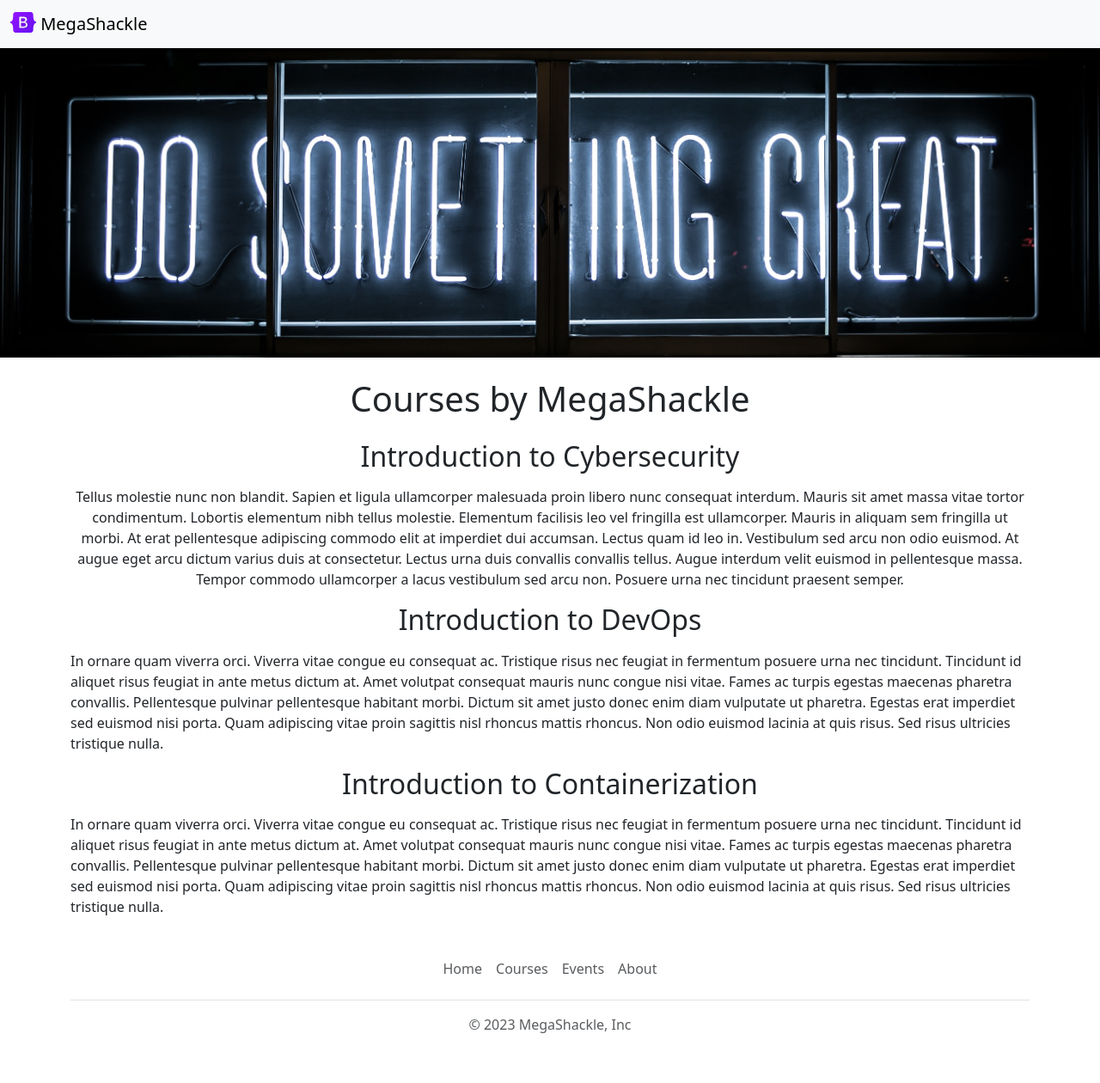
After one commit to alexbraic/fcc-python-flask-web-app, a Flask app: page /learn in a window 1280 px wide. The commit adds this page. Shown: the whole page at 86% size. Run offline with Flask 2, Linux system fonts and the light colour scheme.

Commit message:
Fully functional web app. Created all pages and links to them.

```diff
--- a/app.py
+++ b/app.py
@@ -40,4 +40,20 @@ def index():
 def jobs():
   return jsonify(JOBS)
 
+
+@app.route('/learn')
+def learn():
+  return render_template('learn.html')
+
+
+@app.route('/events')
+def events():
+  return render_template('events.html')
+
+
+@app.route('/about')
+def about():
+  return render_template('about.html')
+
+
 app.run(host='0.0.0.0',debug=True)
--- a/templates/footer.html
+++ b/templates/footer.html
@@ -1,11 +1,10 @@
 <div class="container">
   <footer class="py-3 my-4">
     <ul class="nav justify-content-center border-bottom pb-3 mb-3">
-      <li class="nav-item"><a href="#" class="nav-link px-2 text-muted">Home</a></li>
-      <li class="nav-item"><a href="#" class="nav-link px-2 text-muted">Features</a></li>
-      <li class="nav-item"><a href="#" class="nav-link px-2 text-muted">Pricing</a></li>
-      <li class="nav-item"><a href="#" class="nav-link px-2 text-muted">FAQs</a></li>
-      <li class="nav-item"><a href="#" class="nav-link px-2 text-muted">About</a></li>
+      <li class="nav-item"><a href="https://fcc-python-flask-web-app.alexb78.repl.co/" class="nav-link px-2 text-muted">Home</a></li>
+      <li class="nav-item"><a href="https://fcc-python-flask-web-app.alexb78.repl.co/learn" class="nav-link px-2 text-muted">Courses</a></li>
+      <li class="nav-item"><a href="https://fcc-python-flask-web-app.alexb78.repl.co/events" class="nav-link px-2 text-muted">Events</a></li>
+      <li class="nav-item"><a href="https://fcc-python-flask-web-app.alexb78.repl.co/about" class="nav-link px-2 text-muted">About</a></li>
     </ul>
     <p class="text-center text-muted">&copy; 2023 MegaShackle, Inc</p>
   </footer>
--- a/templates/home.html
+++ b/templates/home.html
@@ -1,25 +1,5 @@
-<!DOCTYPE html>
-<html>
-  <head>
-    <meta charset="UTF-8" />
-    <meta http-equiv="X-UA-Compatible" content="IE=edge" />
-    <meta name="viewport" content="width=device-width, initial-scale=1.0" />
-<!--     <link rel="stylesheet" type="text/css" href="text/style.css" />  -->
-    <link href="https://cdn.jsdelivr.net/npm/bootstrap@5.3.0-alpha1/dist/css/bootstrap.min.css" rel="stylesheet" integrity="sha384-GLhlTQ8iRABdZLl6O3oVMWSktQOp6b7In1Zl3/Jr59b6EGGoI1aFkw7cmDA6j6gD" crossorigin="anonymous">
-    <title>Careers Web-app</title>
-    <style>
-      #banner {
-        height: 360px;
-        width: 100%;
-        object-fit: cover;
-        margin-bottom: 16px;
-      }
-    </style>
-  </head>
-  <body>
-    {% include 'nav.html' %}
-    <img src="/static/clark-tibbs-banner.jpg" class="img-fluid" id="banner"/>
-    </div>
+{% extends 'index.html' %}
+{% block body %}
   <div class="container">
     <h1 class="text-center mt-2 mb-4">{{company_name}} careers</h1>
     <div class="row" style="margin-bottom: 16px">
@@ -37,9 +17,7 @@
       {% endfor %}
     </div>
     <div class="text-center">
-        <button class="btn btn-primary btn-lg">Contact Us</button>
+      <a href="mailto:hello@megashackle.ai?subject=Questions%20regarding%20Applications&body=My%20name%3A%20%3Cyour%20name%20here%3E%0D%0AMy%20Questions%3A%20%3Center%20questions%20here%3E" target="_blank" class="btn btn-primary btn-lg">Contact Us</a>
     </div>
   </div>
-    {% include 'footer.html' %}
-  </body>
-</html>
+{% endblock %}
--- /dev/null
+++ b/templates/index.html
@@ -0,0 +1,31 @@
+<!DOCTYPE html>
+<html>
+  <head>
+    <meta charset="UTF-8" />
+    <meta http-equiv="X-UA-Compatible" content="IE=edge" />
+    <meta name="viewport" content="width=device-width, initial-scale=1.0" />
+<!--     <link rel="stylesheet" type="text/css" href="text/style.css" />  -->
+    <link href="https://cdn.jsdelivr.net/npm/bootstrap@5.3.0-alpha1/dist/css/bootstrap.min.css" rel="stylesheet" integrity="sha384-GLhlTQ8iRABdZLl6O3oVMWSktQOp6b7In1Zl3/Jr59b6EGGoI1aFkw7cmDA6j6gD" crossorigin="anonymous">
+    <title>Careers Web-app</title>
+    <style>
+      #banner {
+        height: 360px;
+        width: 100%;
+        object-fit: cover;
+        margin-bottom: 16px;
+      }
+      #conv-image {
+        height: 480px;
+        margin-top: 16px;
+      }
+    </style>
+  </head>
+  <body>
+    {% include 'nav.html' %}
+    <img src="/static/clark-tibbs-banner.jpg" class="img-fluid" id="banner"/>
+    {% block body %}
+		{% endblock %}
+
+    {% include 'footer.html' %}
+  </body>
+</html>
--- a/templates/jobitem.html
+++ b/templates/jobitem.html
@@ -9,6 +9,6 @@
     {% endif %}
   </div>
   <div class="col-1 align-self-center" style="padding-bottom: 8px;">
-    <button type="button" class="btn btn-outline-primary">Apply</button>
+    <a href="mailto:hello@megashackle.ai?subject=Application%20for%20{{job['title']}}&body=My%20name%3A%20%3Cyour%20name%20here%3E%0D%0AMy%20Resume%20link%3A%20%3Cresume%20link%3E%0D%0AMy%20LinkedIn%20link%3A%20%3Clinkedin%20link%3E%0D%0A" target="_blank" type="button" class="btn btn-outline-primary">Apply</a>
   </div>
 </div>
--- /dev/null
+++ b/templates/learn.html
@@ -0,0 +1,24 @@
+{% extends "home.html" %}
+{% block body %}
+  <body>
+    <div class="container">
+      <div>
+        <h1 class="text-center mt-2 mb-4">Courses by MegaShackle</h1>
+      </div>
+      <div>
+        <div>
+          <h2 class="text-center mb-3">Introduction to Cybersecurity</h2>
+          <p class="text-center">Tellus molestie nunc non blandit. Sapien et ligula ullamcorper malesuada proin libero nunc consequat interdum. Mauris sit amet massa vitae tortor condimentum. Lobortis elementum nibh tellus molestie. Elementum facilisis leo vel fringilla est ullamcorper. Mauris in aliquam sem fringilla ut morbi. At erat pellentesque adipiscing commodo elit at imperdiet dui accumsan. Lectus quam id leo in. Vestibulum sed arcu non odio euismod. At augue eget arcu dictum varius duis at consectetur. Lectus urna duis convallis convallis tellus. Augue interdum velit euismod in pellentesque massa. Tempor commodo ullamcorper a lacus vestibulum sed arcu non. Posuere urna nec tincidunt praesent semper.</p>
+        </div>
+        <div>
+          <h2 class="text-center mb-3">Introduction to DevOps</h2>
+          <p>In ornare quam viverra orci. Viverra vitae congue eu consequat ac. Tristique risus nec feugiat in fermentum posuere urna nec tincidunt. Tincidunt id aliquet risus feugiat in ante metus dictum at. Amet volutpat consequat mauris nunc congue nisi vitae. Fames ac turpis egestas maecenas pharetra convallis. Pellentesque pulvinar pellentesque habitant morbi. Dictum sit amet justo donec enim diam vulputate ut pharetra. Egestas erat imperdiet sed euismod nisi porta. Quam adipiscing vitae proin sagittis nisl rhoncus mattis rhoncus. Non odio euismod lacinia at quis risus. Sed risus ultricies tristique nulla.</p>
+        </div>
+        <div>
+          <h2 class="text-center mb-3">Introduction to Containerization</h2>
+          <p>In ornare quam viverra orci. Viverra vitae congue eu consequat ac. Tristique risus nec feugiat in fermentum posuere urna nec tincidunt. Tincidunt id aliquet risus feugiat in ante metus dictum at. Amet volutpat consequat mauris nunc congue nisi vitae. Fames ac turpis egestas maecenas pharetra convallis. Pellentesque pulvinar pellentesque habitant morbi. Dictum sit amet justo donec enim diam vulputate ut pharetra. Egestas erat imperdiet sed euismod nisi porta. Quam adipiscing vitae proin sagittis nisl rhoncus mattis rhoncus. Non odio euismod lacinia at quis risus. Sed risus ultricies tristique nulla.</p>
+        </div>
+      </div>
+    </div>
+  </body>
+{% endblock %}
--- a/templates/nav.html
+++ b/templates/nav.html
@@ -1,6 +1,6 @@
 <nav class="navbar bg-body-tertiary shadow-sm fixed-top">
   <div class="container-fluid">
-    <a class="navbar-brand" href="#">
+    <a class="navbar-brand" href="https://fcc-python-flask-web-app.alexb78.repl.co/">
       <img src="/static/logo.svg" alt="Logo" width="30" height="24" class="d-inline-block align-text-top">
       MegaShackle
     </a>
```
Also changed, not shown: templates/about.html (added, +10 -0 lines), templates/events.html (added, +13 -0 lines), static/convention.jpg (added). Lines whose indentation alone changed are shown as unchanged.
